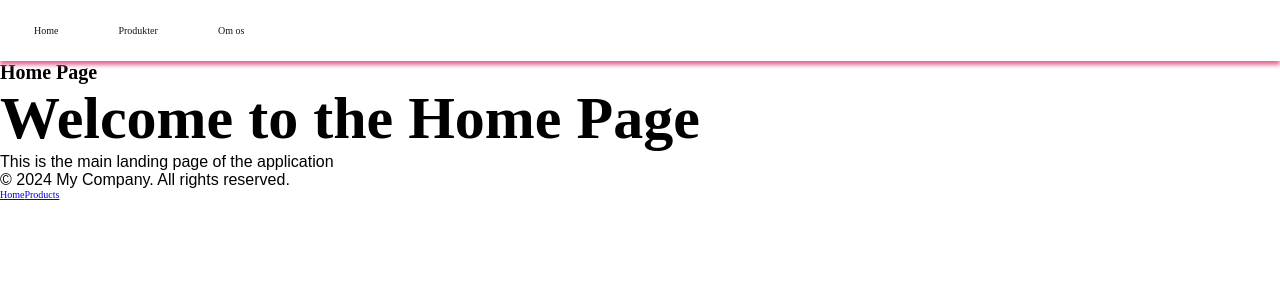
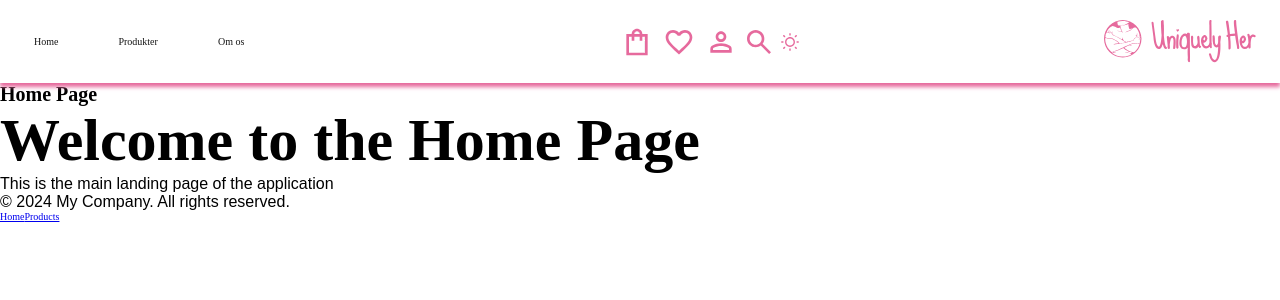
Before and after one commit to CilleMDU/customer-experience-design-exam, a React (Vite) app: page / in a window 1280 px wide. Shown: the top 300 px of the page. Built offline with nearby package versions, Linux system fonts and the light colour scheme; a web font is replaced by a local one.

Commit message:
ikoner tilføjet til navbar

```diff
--- a/src/components/NavigationBar.jsx
+++ b/src/components/NavigationBar.jsx
@@ -1,5 +1,11 @@
 import { NavLink } from "react-router";
 import styles from "./NavigationBar.module.css";
+import shoppingBag from "../assets/shopping-bag.svg";
+import hjerteIkon from "../assets/heart-icon.svg";
+import profilIkon from "../assets/profile-icon.svg";
+import searchIkon from "../assets/search-icon.svg";
+import darkmodeIkon from "../assets/darkmode-icon.svg";
+import navbarLogo from "../assets/navbar-logo.svg";
 
 export default function NavigationBar() {
   return (
@@ -9,6 +15,15 @@ export default function NavigationBar() {
         <NavLink to="/products">Produkter</NavLink>
         <NavLink to="/about">Om os</NavLink>
       </div>
+      <div className={styles.ikoner}>
+        <img src={shoppingBag} alt="Indkøbskurv" />
+        <img src={hjerteIkon} alt="favoritter" />
+        <img src={profilIkon} alt="profil" />
+        <img src={searchIkon} alt="søge funktion" />
+        <img src={darkmodeIkon} alt="darkmode knap" />
+      </div>
+
+      <img src={navbarLogo} alt="logo" />
     </nav>
   );
 }
--- a/src/components/NavigationBar.module.css
+++ b/src/components/NavigationBar.module.css
@@ -40,3 +40,12 @@ nav a.active {
   gap: 0 40px;
   flex-wrap: wrap;
 }
+
+.ikoner {
+  display: flex;
+  width: 240px;
+  justify-content: flex-end;
+  align-items: center;
+  gap: 10px;
+  flex-shrink: 0;
+}
```
Also changed, not shown: src/assets/navbar-logo.svg (added).
